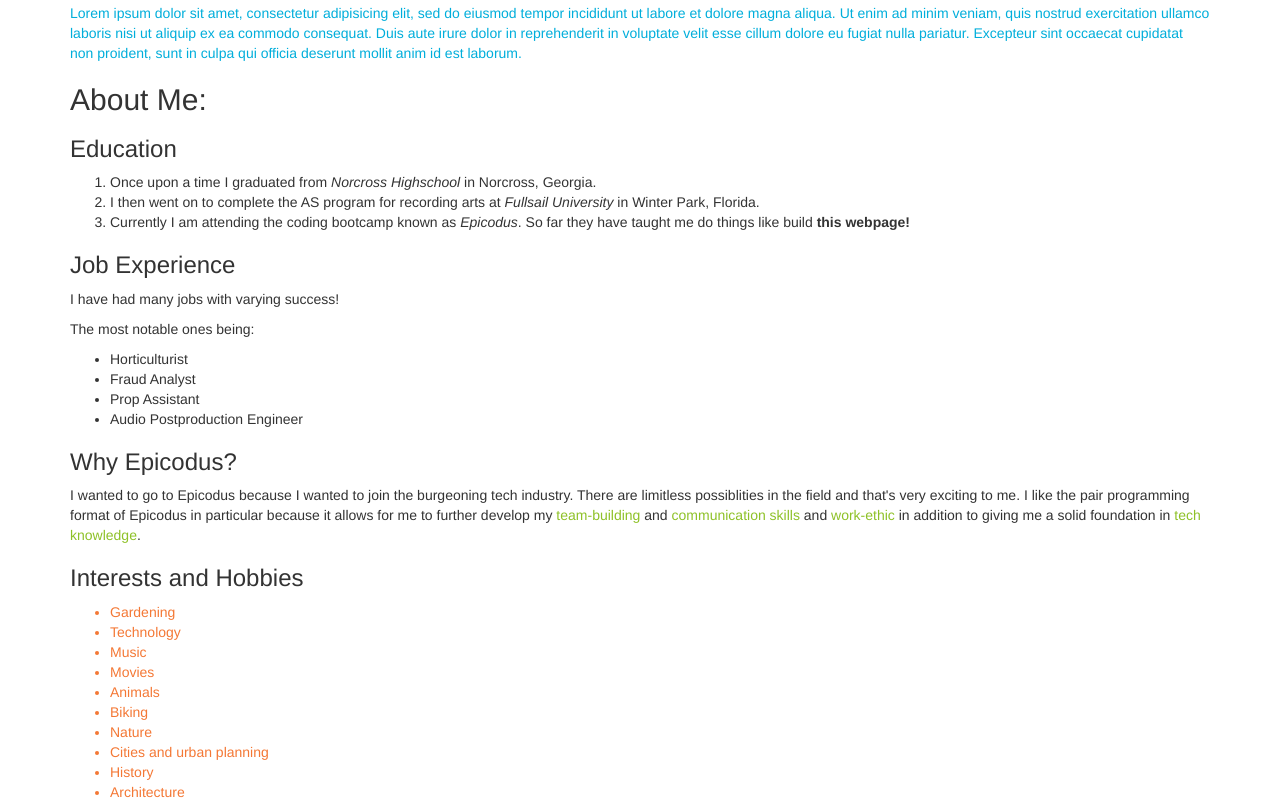
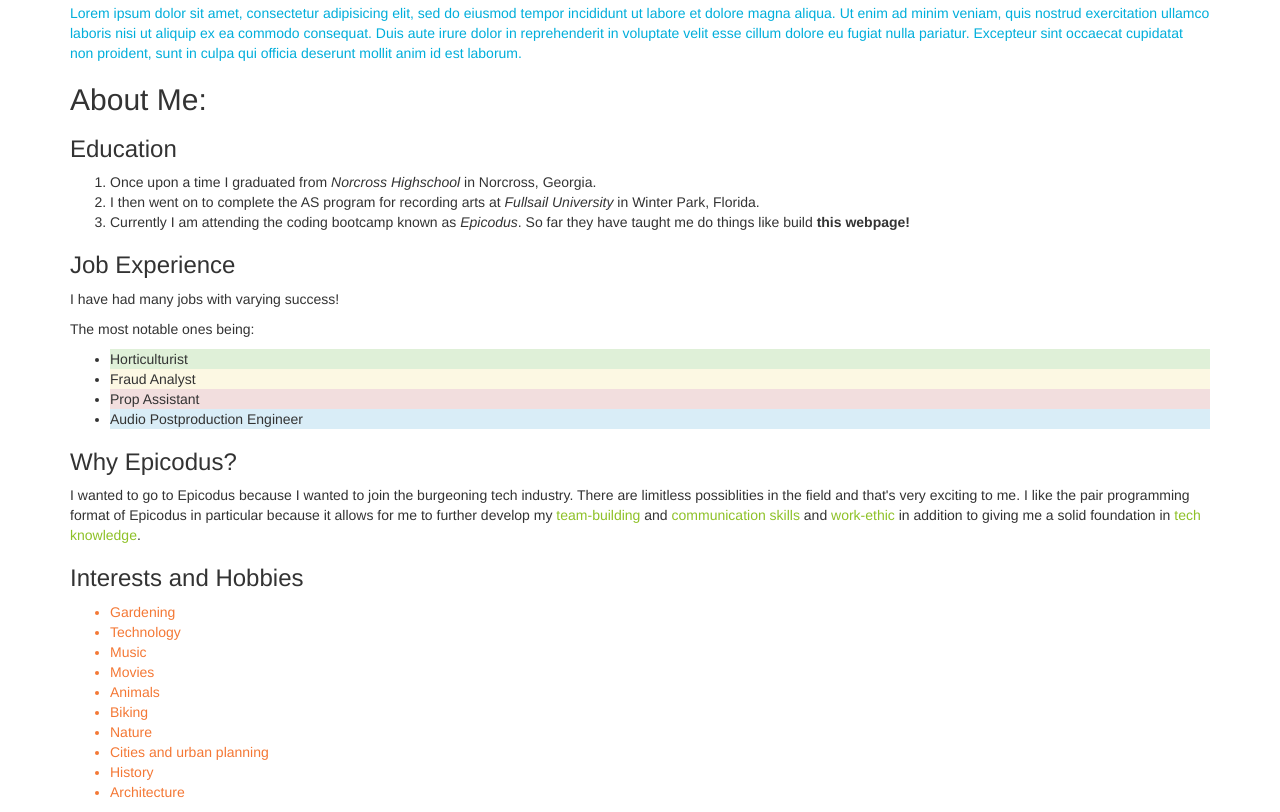
Before and after one commit to zanderalex/portfolio, a plain HTML site: page index.html in a window 1280 px wide. Shown: the part 740-1552 px from the top of the page. Drawn offline with Linux system fonts and the light colour scheme.

Commit message:
add bg classes to job section

```diff
--- a/index.html
+++ b/index.html
@@ -7,6 +7,7 @@
   </head>
 
   <body>
+
     <div class="container">
       <div class="jumbotron">
 
@@ -65,10 +66,10 @@
     <p>I have had many jobs with varying success!</p>
     <p>The most notable ones being:</p>
     <ul>
-      <li>Horticulturist</li>
-      <li>Fraud Analyst</li>
-      <li>Prop Assistant</li>
-      <li>Audio Postproduction Engineer</li>
+      <li class="bg-success">Horticulturist</li>
+      <li class="bg-warning">Fraud Analyst</li>
+      <li class="bg-danger">Prop Assistant</li>
+      <li class="bg-info">Audio Postproduction Engineer</li>
     </ul>
 
     <h3>Why Epicodus?</h3>
```
